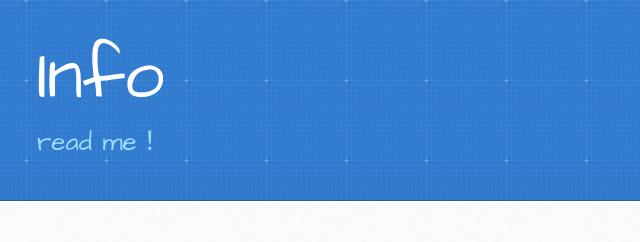
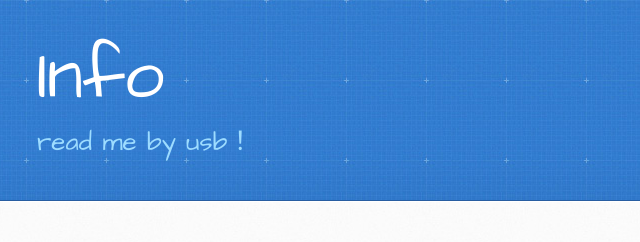
Before and after one commit to androidwithusb/info, a plain HTML site: page index.html in a window 1280 px wide. Shown: the top 242 px of the page, 133-773 px from the left. Drawn offline with Linux system fonts and the light colour scheme.

Commit message:
First pages commint

```diff
--- a/index.html
+++ b/index.html
@@ -20,7 +20,7 @@
     <header>
       <div class="inner">
         <h1>Info</h1>
-        <h2>read me！</h2>
+        <h2>read me by usb！</h2>
 
       </div>
     </header>
```
